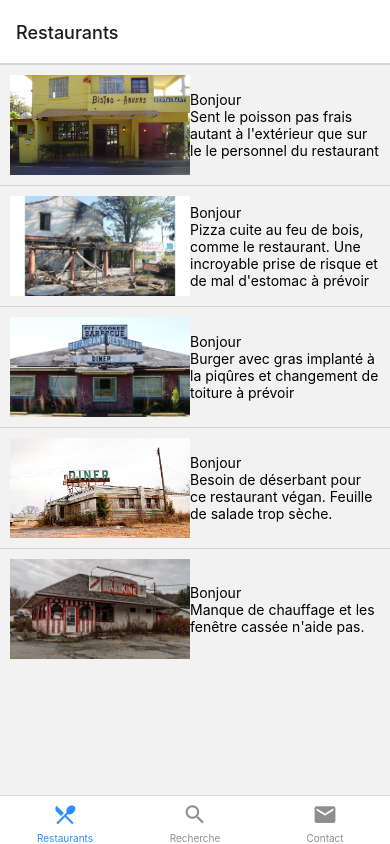
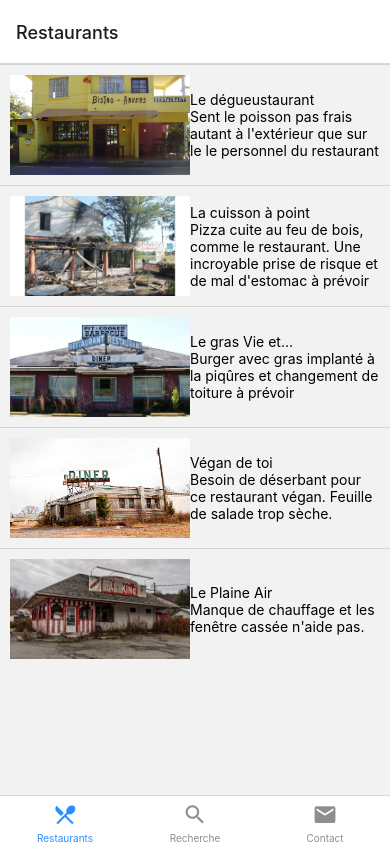
Before and after one commit to DenisJongmanee/Cauchemar_resto, a React Native app: screen / in a window 390 px wide. Built offline with nearby package versions, Linux system fonts and the light colour scheme.

Commit message:
Liste des restau

```diff
--- a/src/navbar.js
+++ b/src/navbar.js
@@ -11,11 +11,11 @@ const Tab = createBottomTabNavigator();
 function MyTabs() {
 
   const restaurants = [
-    {id:1,image:require("../assets/restaurant1.png"),titre: "Bonjour", description: "Sent le poisson pas frais autant à l'extérieur que sur le le personnel du restaurant",ville:"Lille"},
-    {id:2,image:require("../assets/restaurant2.png"),titre: "Bonjour", description: "Pizza cuite au feu de bois, comme le restaurant. Une incroyable prise de risque et de mal d'estomac à prévoir",ville:"Lille"},
-    {id:3,image:require("../assets/restaurant3.png"),titre: "Bonjour", description: "Burger avec gras implanté à la piqûres et changement de toiture à prévoir",ville:"Lille"},
-    {id:4,image:require("../assets/restaurant4.png"),titre: "Bonjour", description: "Besoin de déserbant pour ce restaurant végan. Feuille de salade trop sèche.",ville:"Lille"},
-    {id:5,image:require("../assets/restaurant5.png"),titre: "Bonjour", description: "Manque de chauffage et les fenêtre cassée n'aide pas.", ville:"Lille"}
+    {id:1,image:require("../assets/restaurant1.png"),titre: "Le dégueustaurant", description: "Sent le poisson pas frais autant à l'extérieur que sur le le personnel du restaurant",ville:"Lille"},
+    {id:2,image:require("../assets/restaurant2.png"),titre: "La cuisson à point", description: "Pizza cuite au feu de bois, comme le restaurant. Une incroyable prise de risque et de mal d'estomac à prévoir",ville:"Lille"},
+    {id:3,image:require("../assets/restaurant3.png"),titre: "Le gras Vie et...", description: "Burger avec gras implanté à la piqûres et changement de toiture à prévoir",ville:"Lille"},
+    {id:4,image:require("../assets/restaurant4.png"),titre: "Végan de toi", description: "Besoin de déserbant pour ce restaurant végan. Feuille de salade trop sèche.",ville:"Lille"},
+    {id:5,image:require("../assets/restaurant5.png"),titre: "Le Plaine Air", description: "Manque de chauffage et les fenêtre cassée n'aide pas.", ville:"Lille"}
   ]
 
   return (
```
